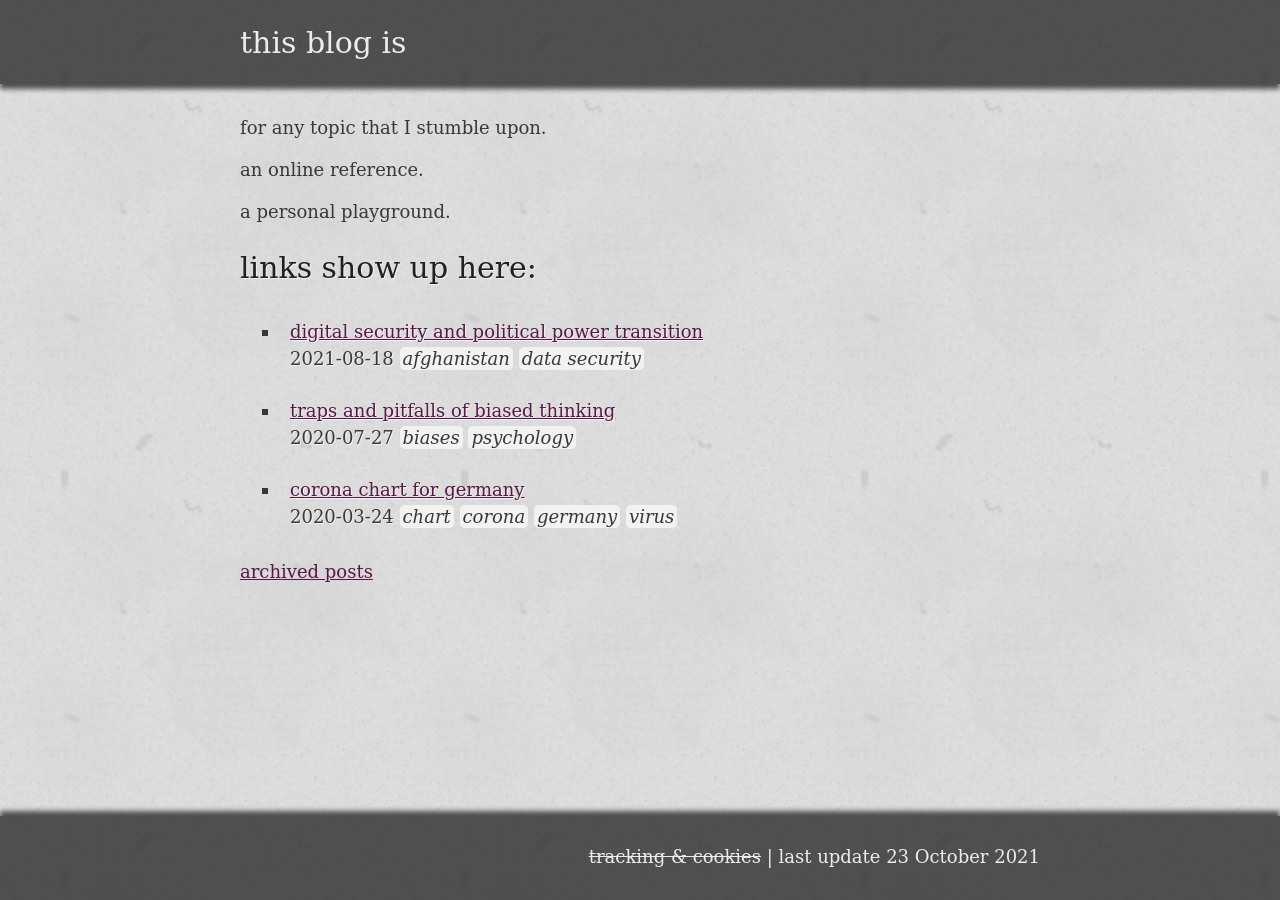
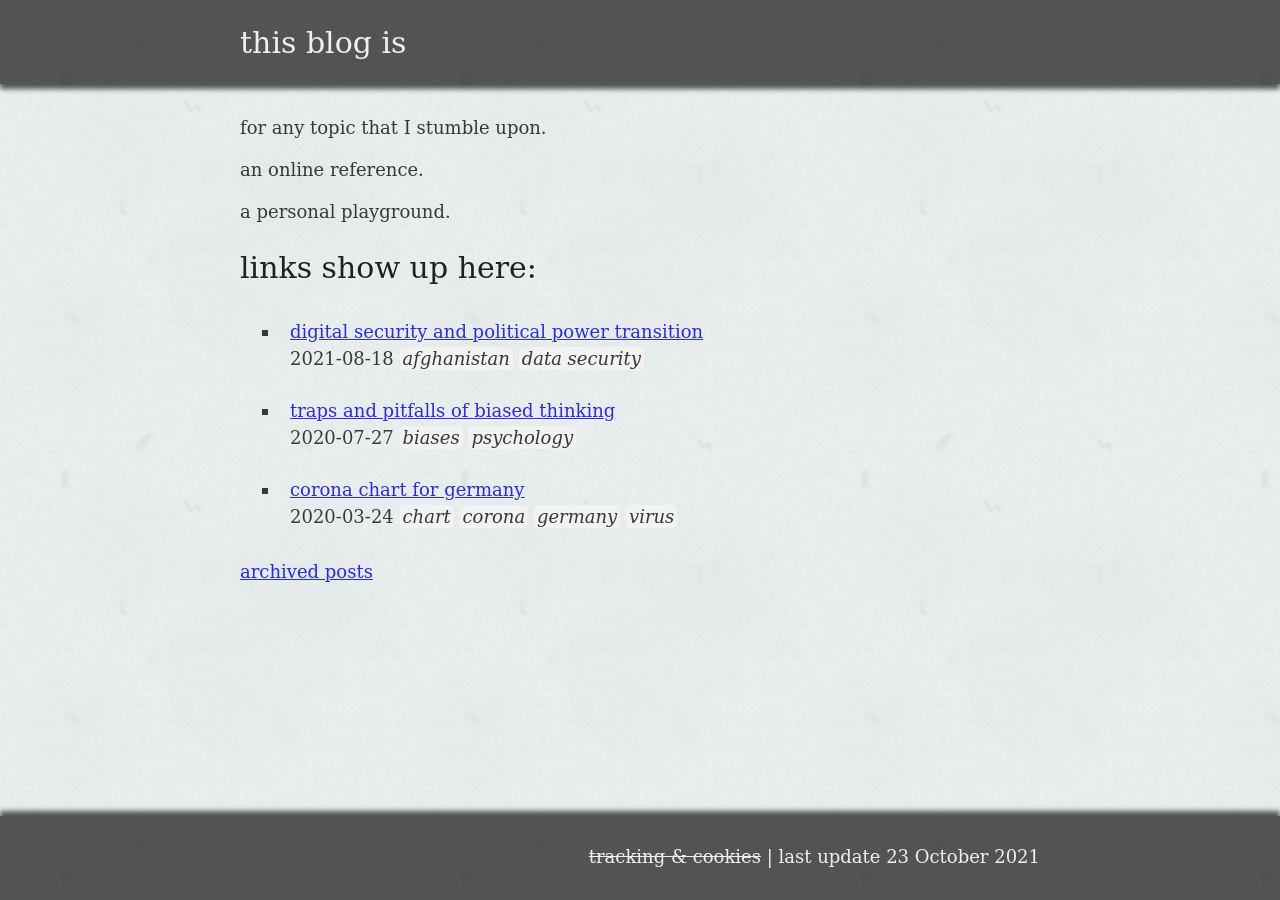
Before and after one commit to ZackDev/zackdev.github.io, a Jekyll site: the page built from pages/index.md, in a window 1280 px wide. Built offline with Jekyll 4.4.1, drawn with Linux system fonts in a browser that asks for light colours.

Commit message:
reverted to default link style, changed to brighter background

```diff
--- a/_sass/main.scss
+++ b/_sass/main.scss
@@ -154,12 +154,12 @@ p {
 }
 
 a {
-  text-decoration: underline $wine_berry;
-  color: $wine_berry;
+  text-decoration: underline $blue;
+  color: $blue;
 }
 
 a:hover {
-  text-decoration: underline dotted $wine_berry;
+  text-decoration: underline dotted $blue;
 }
 
 footer a {
```
Also changed, not shown: assets/img/background.png.
